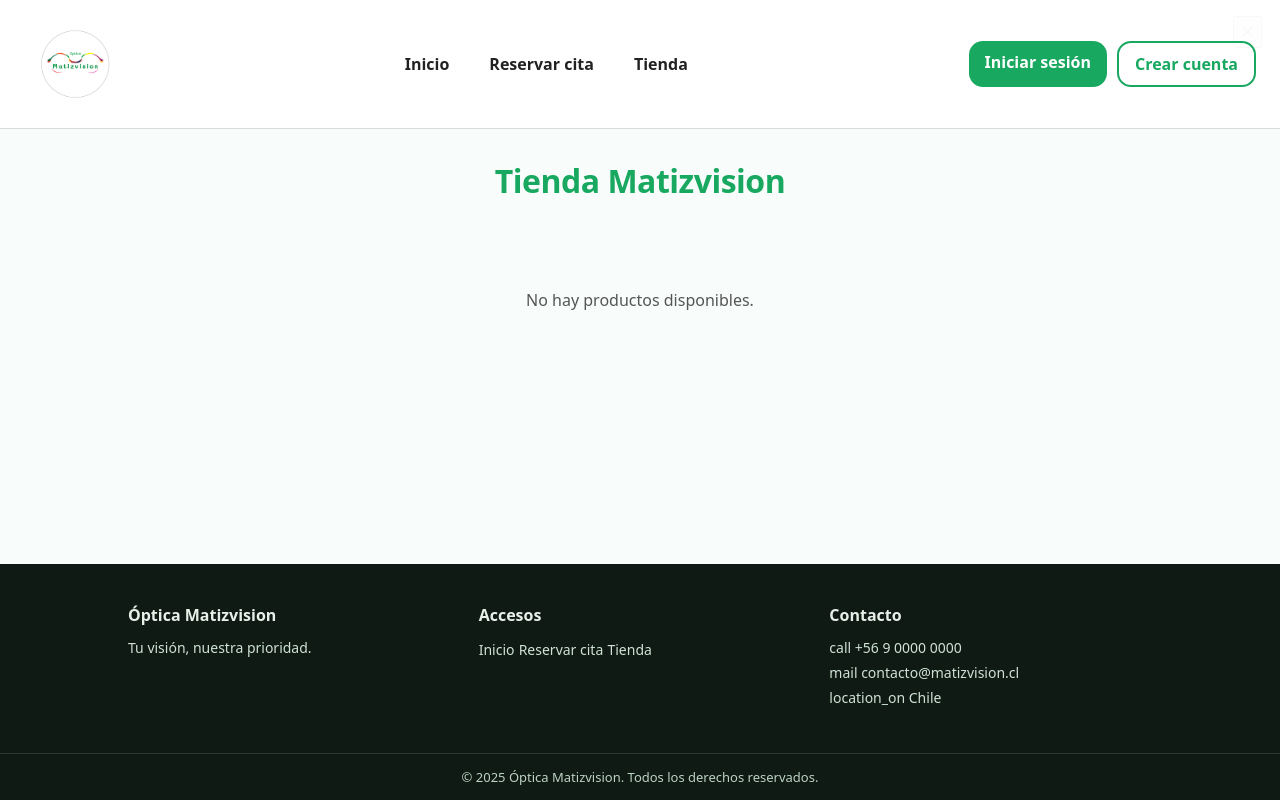
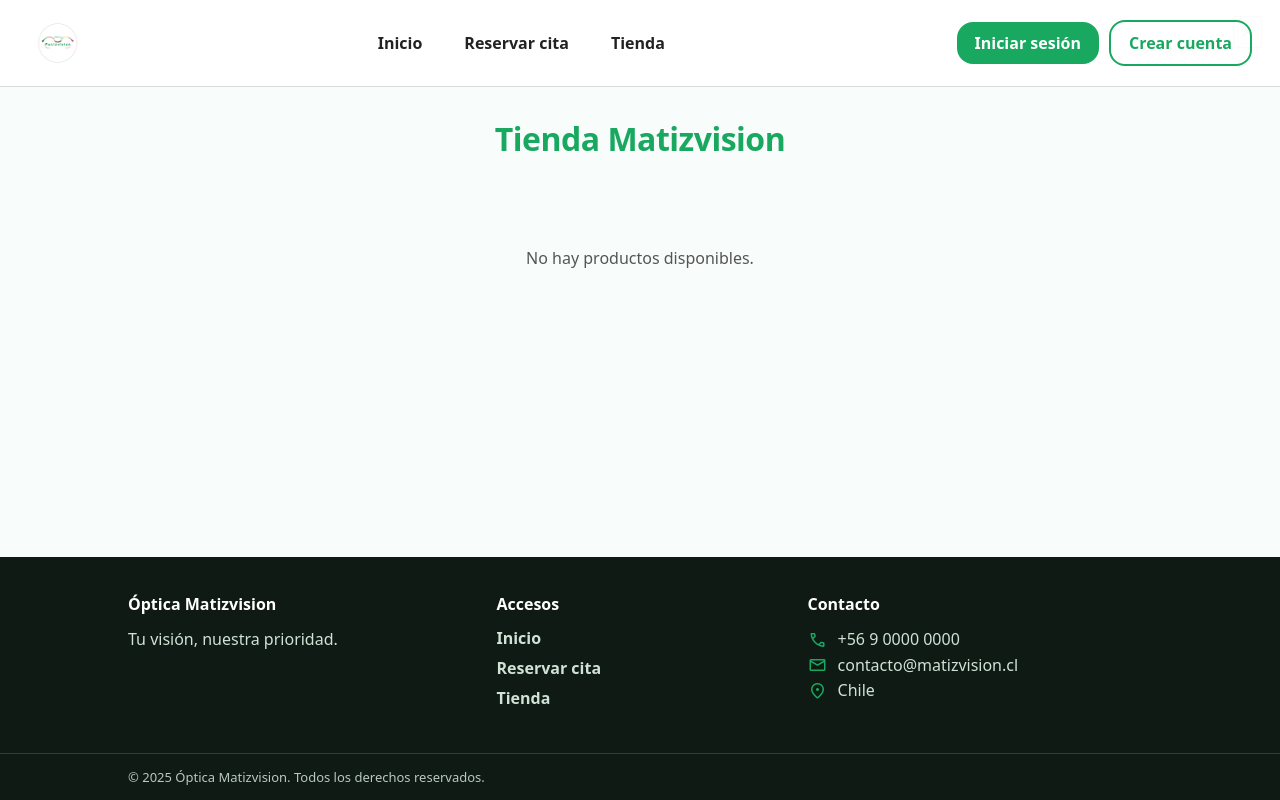
Before and after one commit to jaastorgar/matiz_optica, a Django app: page /shop/ in a window 1280 px wide. Run offline with Django 5.2, Linux system fonts and the light colour scheme; data that the repository does not hold is empty.

Commit message:
arreglos y mejoras

```diff
--- a/matizvision_project/appointments/templates/appointments/agenda_publica.html
+++ b/matizvision_project/appointments/templates/appointments/agenda_publica.html
@@ -4,7 +4,7 @@
 <head>
     <meta charset="UTF-8">
     <title>Agenda Médica – Servicios</title>
-
+    <link href="https://fonts.googleapis.com/css2?family=Material+Symbols+Rounded:wght@300;400;500;600&display=swap" rel="stylesheet">
     <link rel="stylesheet" href="{% static 'core/css/base.css' %}">
     <link rel="stylesheet" href="{% static 'appointments/css/agenda_publica.css' %}">
 </head>
--- a/matizvision_project/core/static/core/css/base.css
+++ b/matizvision_project/core/static/core/css/base.css
@@ -1,13 +1,20 @@
+/* =========================
+   VARIABLES
+========================= */
 :root{
   --verde:#19A860;
   --verde-oscuro:#158E52;
-  --plomo-oscuro:#555;
+  --plomo:#555;
   --plomo-claro:#d9d9d9;
   --blanco:#ffffff;
   --fondo:#F8FDFB;
-  --shadow:0 10px 30px rgba(0,0,0,.08);
+  --rojo:#d9534f;
+  --shadow:0 12px 30px rgba(0,0,0,.08);
 }
 
+/* =========================
+   RESET BÁSICO
+========================= */
 *{
   box-sizing:border-box;
 }
@@ -16,10 +23,20 @@
   margin:0;
   font-family:"Montserrat", system-ui, -apple-system, Segoe UI, Roboto, Arial, sans-serif;
   background:var(--fondo);
-  color:var(--plomo-oscuro);
+  color:var(--plomo);
   min-height:100vh;
   display:flex;
   flex-direction:column;
+}
+
+a{
+  text-decoration:none;
+  color:inherit;
+}
+
+img{
+  max-width:100%;
+  display:block;
 }
 
 /* =========================
@@ -28,12 +45,12 @@
 .navbar{
   position:sticky;
   top:0;
-  z-index:60;
+  z-index:100;
   display:flex;
   align-items:center;
   justify-content:space-between;
-  padding:14px 24px;
-  background:rgba(255,255,255,.95);
+  padding:14px 28px;
+  background:rgba(255,255,255,.96);
   border-bottom:1px solid var(--plomo-claro);
 }
 
@@ -41,31 +58,32 @@
 .brand{
   display:flex;
   align-items:center;
-  text-decoration:none;
+  gap:12px;
 }
 
 .brand-logo{
-  width:100px;
-  height:100px;
+  width:58px;
+  height:58px;
   object-fit:contain;
 }
 
 .brand-text{
+  font-weight:900;
+  letter-spacing:.4px;
   display:none;
 }
 
-/* LINKS */
+/* LINKS DESKTOP */
 .nav-links{
   display:flex;
-  gap:12px;
+  gap:10px;
 }
 
 .nav-links a{
-  text-decoration:none;
   font-weight:800;
+  padding:8px 16px;
+  border-radius:14px;
   color:#222;
-  padding:8px 14px;
-  border-radius:14px;
   transition:.15s;
 }
 
@@ -78,69 +96,134 @@
   color:var(--verde-oscuro);
 }
 
-/* ACTIONS */
+/* =========================
+   ACTIONS
+========================= */
 .nav-actions{
   display:flex;
+  align-items:center;
   gap:10px;
 }
 
-.nav-actions a{
-  text-decoration:none;
-  font-weight:900;
-  padding:10px 16px;
-  border-radius:14px;
-}
-
+/* BOTONES */
 .btn-login{
   background:var(--verde);
-  color:var(--blanco);
+  color:#fff;
+  padding:10px 18px;
+  font-weight:900;
+  border-radius:16px;
 }
 
 .btn-register{
   border:2px solid var(--verde);
   color:var(--verde);
+  padding:10px 18px;
+  font-weight:900;
+  border-radius:16px;
 }
 
 /* =========================
-   BURGER BUTTON (NUEVO)
+   PROFILE MENU
+========================= */
+.profile-menu{
+  position:relative;
+}
+
+.profile-btn{
+  display:flex;
+  align-items:center;
+  gap:8px;
+  background:#fff;
+  border:1px solid var(--plomo-claro);
+  padding:8px 14px;
+  border-radius:14px;
+  cursor:pointer;
+  font-weight:800;
+}
+
+.profile-btn .chevron{
+  font-size:20px;
+}
+
+.profile-dropdown{
+  position:absolute;
+  right:0;
+  top:120%;
+  background:#fff;
+  border-radius:16px;
+  box-shadow:var(--shadow);
+  min-width:220px;
+  display:none;
+  flex-direction:column;
+  padding:10px;
+  z-index:200;
+}
+
+.profile-dropdown.show{
+  display:flex;
+}
+
+.profile-dropdown a{
+  display:flex;
+  align-items:center;
+  gap:10px;
+  padding:10px 12px;
+  font-weight:800;
+  border-radius:10px;
+}
+
+.profile-dropdown a:hover{
+  background:rgba(25,168,96,.12);
+}
+
+.profile-dropdown .danger{
+  color:var(--rojo);
+}
+
+.dropdown-sep{
+  height:1px;
+  background:var(--plomo-claro);
+  margin:8px 0;
+}
+
+/* =========================
+   BURGER
 ========================= */
 .burger{
+  display:none;
   width:44px;
   height:44px;
   border-radius:14px;
-  border:1px solid rgba(0,0,0,.08);
+  border:1px solid var(--plomo-claro);
   background:#fff;
   cursor:pointer;
-  display:none;
+  flex-direction:column;
   align-items:center;
   justify-content:center;
   gap:4px;
-  flex-direction:column;
 }
 
 .burger span{
   width:18px;
   height:2px;
   background:#222;
-  border-radius:2px;
 }
 
 /* =========================
-   MOBILE MENU (NUEVO)
+   MOBILE MENU
 ========================= */
 .mobile-menu{
   display:none;
   flex-direction:column;
   gap:12px;
-  padding:14px 18px;
+  padding:16px 22px;
+  background:#fff;
   border-bottom:1px solid var(--plomo-claro);
-  background:var(--blanco);
 }
 
 .mobile-menu a{
-  text-decoration:none;
   font-weight:800;
-  color:#222;
+  padding:6px 0;
 }
 
 .mobile-menu .danger{
@@ -161,31 +244,53 @@
 }
 
 .footer-inner{
-  padding:40px 10%;
+  padding:36px 10%;
   display:grid;
-  grid-template-columns:repeat(3,1fr);
-  gap:28px;
+  grid-template-columns:1.2fr 1fr 1.2fr;
+  gap:24px;
 }
 
 .footer-col h4{
   margin:0 0 12px;
   font-weight:900;
+  color:#fff;
 }
 
-.footer-col p,
+.footer-col p{
+  margin:0;
+  line-height:1.6;
+  color:#cfe2d5;
+}
+
 .footer-col a{
+  display:block;
+  margin:8px 0;
+  font-weight:800;
   color:#cfe2d5;
-  text-decoration:none;
-  font-size:14px;
-  margin:6px 0;
+}
+
+.footer-col a:hover{
+  color:#fff;
+}
+
+.footer-line{
+  display:flex;
+  align-items:center;
+  gap:10px;
+  margin-top:10px;
+}
+
+.footer-ico{
+  font-family:'Material Symbols Rounded';
+  font-size:20px;
+  color:var(--verde);
 }
 
 .footer-bottom{
-  border-top:1px solid rgba(255,255,255,.12);
+  border-top:1px solid rgba(255,255,255,.15);
   padding:14px 10%;
-  text-align:center;
   font-size:13px;
-  color:#bcd3c3;
+  color:#b9c9be;
 }
 
 /* =========================
--- a/matizvision_project/shop/templates/shop/home.html
+++ b/matizvision_project/shop/templates/shop/home.html
@@ -4,7 +4,7 @@
 <head>
     <meta charset="UTF-8">
     <title>Tienda – Óptica Matizvision</title>
-
+    <link href="https://fonts.googleapis.com/css2?family=Material+Symbols+Rounded:wght@300;400;500;600&display=swap" rel="stylesheet">
     <link rel="stylesheet" href="{% static 'core/css/base.css' %}">
     <link rel="stylesheet" href="{% static 'shop/css/shop.css' %}">
     <link rel="stylesheet" href="{% static 'shop/css/modal.css' %}">
```
